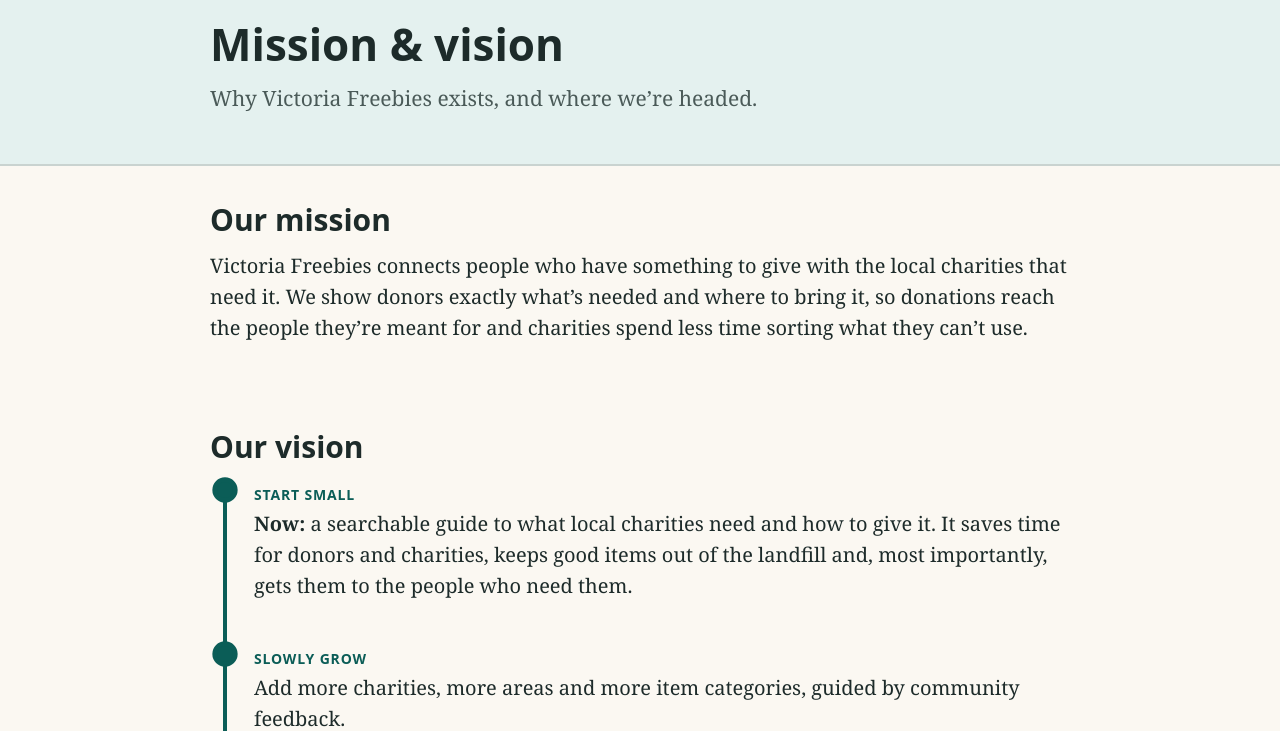
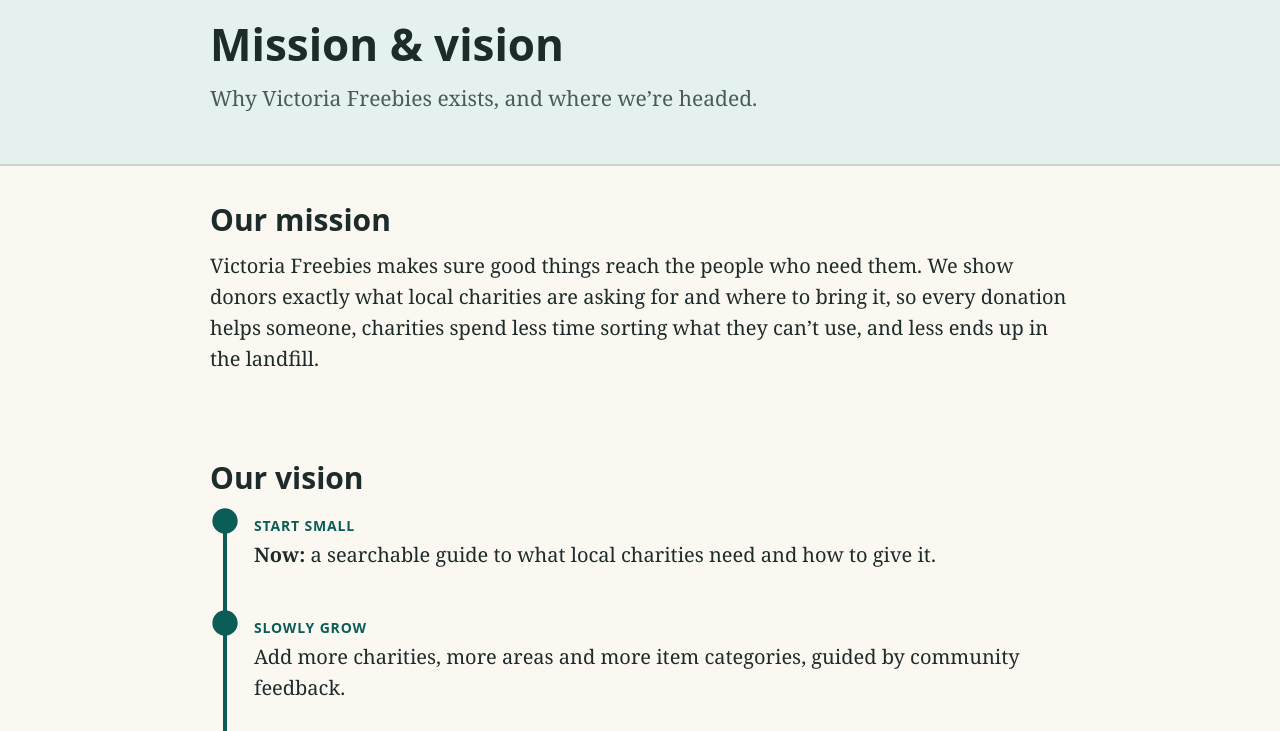
Before and after one commit to hayeslucas/victoriafreebies, a website: page about.html in a window 1280 px wide. Shown: the part 69-800 px from the top of the page. Drawn offline with Linux system fonts and the light colour scheme; no server answers.

Commit message:
About: new mission; shorter 'Now' step
Co-Authored-By: Claude Opus 5.5 <noreply@anthropic.com>
Claude-Session: https://claude.ai/code/session_01HvZ7soLqzXrEV8CMLmuSgi

```diff
--- a/about.html
+++ b/about.html
@@ -21,13 +21,13 @@
 </section>
 
 <section id="mission"><h2>Our mission</h2>
-<p>Victoria Freebies connects people who have something to give with the local charities that need it. We show donors exactly what’s needed and where to bring it, so donations reach the people they’re meant for and charities spend less time sorting what they can’t use.</p>
+<p>Victoria Freebies makes sure good things reach the people who need them. We show donors exactly what local charities are asking for and where to bring it, so every donation helps someone, charities spend less time sorting what they can’t use, and less ends up in the landfill.</p>
 </section>
 
 <section id="vision"><h2>Our vision</h2>
 <!-- VISION: replace these with the vision text -->
 <div class="timeline"><span class="tl-track" aria-hidden="true"></span><span class="tl-fill" aria-hidden="true"></span>
-<div class="dream"><span class="tag">Start small</span><p><b>Now:</b> a searchable guide to what local charities need and how to give it. It saves time for donors and charities, keeps good items out of the landfill and, most importantly, gets them to the people who need them.</p></div>
+<div class="dream"><span class="tag">Start small</span><p><b>Now:</b> a searchable guide to what local charities need and how to give it.</p></div>
 <div class="dream"><span class="tag">Slowly grow</span><p>Add more charities, more areas and more item categories, guided by community feedback.</p></div>
 <div class="dream"><span class="tag">The dream</span><p>Let individuals post requests for items they need, so neighbours can help neighbours in one trusted place.</p></div>
 </div>
```
